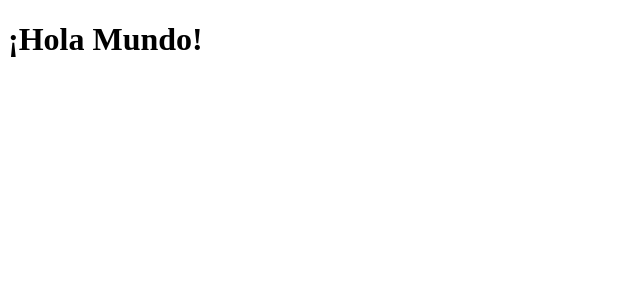
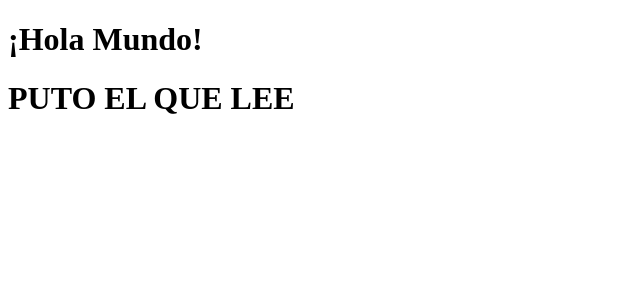
Before and after one commit to FrancoGallo/medic-app, a React (Create React App) app: page / in a window 1280 px wide. Shown: the top 300 px of the page, without its empty margins (0-640 px from the left). Built offline with nearby package versions, Linux system fonts and the light colour scheme.

Commit message:
Create Excel Componet

```diff
--- a/package.json
+++ b/package.json
@@ -8,6 +8,7 @@
     "@testing-library/user-event": "^13.5.0",
     "react": "^18.2.0",
     "react-dom": "^18.2.0",
+    "react-router-dom": "^6.22.0",
     "react-scripts": "5.0.1",
     "web-vitals": "^2.1.4"
   },
--- a/src/App.js
+++ b/src/App.js
@@ -1,9 +1,11 @@
 import './App.css';
+import Excel from './Components/Excel';
 
 function App() {
   return (
     <div>
       <h1>¡Hola Mundo!</h1>
+      <Excel />
     </div>
   );
 }
--- /dev/null
+++ b/src/Components/Excel.jsx
@@ -0,0 +1,11 @@
+function Excel() {
+    return(
+        <div>
+            <h1>
+                PUTO EL QUE LEE
+            </h1>
+        </div>
+    )
+}
+
+export default Excel;
```
Also changed, not shown: 1 other file (tests, documents, lock files or other folders).
